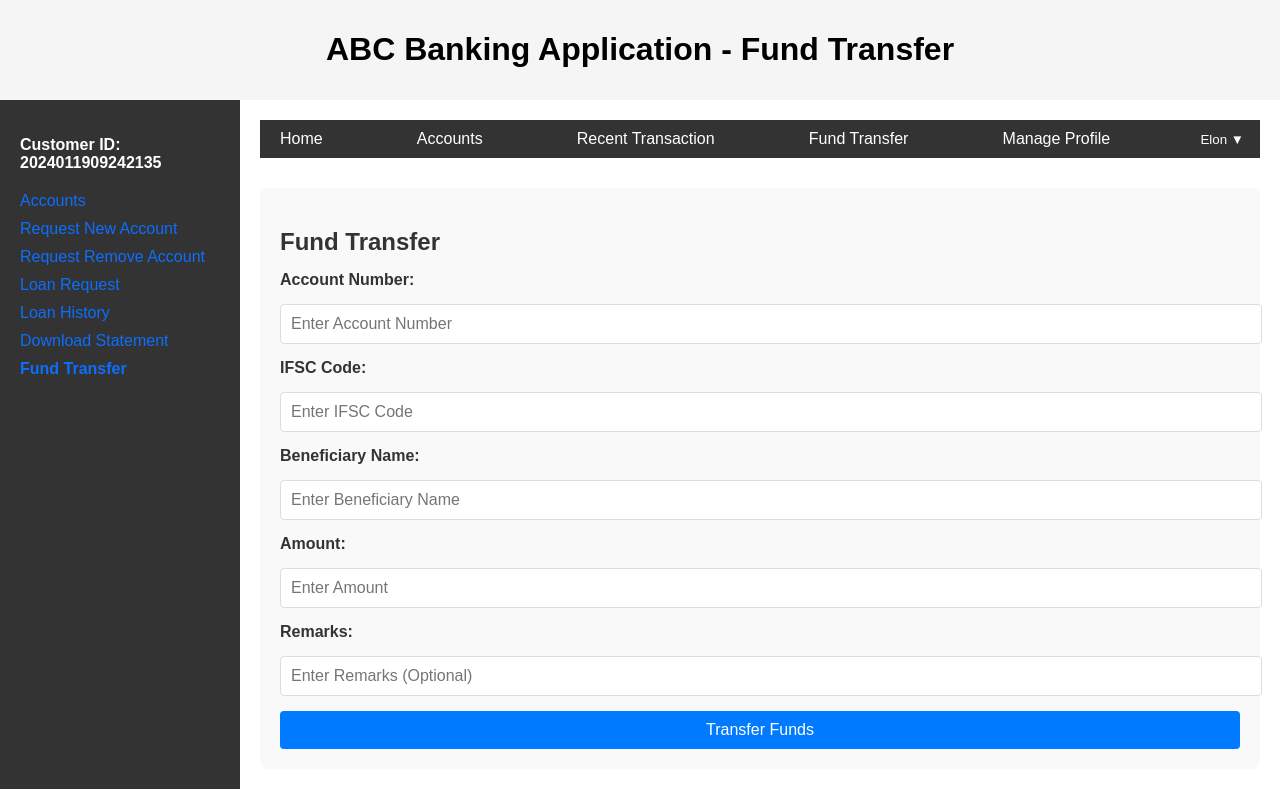
After one commit to fredrick273/web-honeypot, a Django app: template honeypot/templates/transfer.html in a window 1280 px wide. The commit adds this page. Run offline with Django 4.2, Linux system fonts and the light colour scheme; the template is opened without the code that fills it, so the values that code supplies are empty.

Commit message:
final changes

```diff
--- /dev/null
+++ b/honeypot/templates/transfer.html
@@ -0,0 +1,243 @@
+<!DOCTYPE html>
+<html lang="en">
+<head>
+    <meta charset="UTF-8">
+    <meta name="viewport" content="width=device-width, initial-scale=1.0">
+    <title>Fund Transfer - ABC Banking Application</title>
+    <style>
+        /* General Styling */
+        body {
+            font-family: Arial, sans-serif;
+            margin: 0;
+            padding: 0;
+        }
+
+        header {
+            padding: 10px 20px;
+            background-color: #f5f5f5;
+            text-align: center;
+            font-weight: bold;
+        }
+
+        /* Layout Styling */
+        .container {
+            display: flex;
+        }
+
+        .sidebar {
+            width: 200px;
+            background-color: #333;
+            color: #fff;
+            padding: 20px;
+        }
+
+        .sidebar p {
+            font-weight: bold;
+            margin-bottom: 20px;
+        }
+
+        .sidebar ul {
+            list-style-type: none;
+            padding: 0;
+        }
+
+        .sidebar ul li {
+            margin-bottom: 10px;
+        }
+
+        .sidebar ul li a {
+            color: #0d6efd;
+            text-decoration: none;
+        }
+
+        .sidebar ul li a.active {
+            font-weight: bold;
+            color: #0d6efd;
+        }
+
+        .content {
+            flex: 1;
+            padding: 20px;
+        }
+
+        /* Top Navigation Styling */
+        .topnav {
+            display: flex;
+            justify-content: space-between;
+            align-items: center;
+            background-color: #333;
+            color: white;
+            padding: 10px;
+        }
+
+        .topnav a {
+            color: white;
+            text-decoration: none;
+            margin: 0 10px;
+        }
+
+        .topnav a:hover {
+            text-decoration: underline;
+        }
+
+        .dropdown {
+            position: relative;
+        }
+
+        .dropbtn {
+            background-color: #333;
+            color: white;
+            border: none;
+            cursor: pointer;
+        }
+
+        .dropdown-content {
+            display: none;
+            position: absolute;
+            right: 0;
+            background-color: #f9f9f9;
+            min-width: 100px;
+            box-shadow: 0px 8px 16px 0px rgba(0,0,0,0.2);
+            z-index: 1;
+        }
+
+        .dropdown-content a {
+            color: black;
+            padding: 8px 12px;
+            text-decoration: none;
+            display: block;
+        }
+
+        .dropdown-content a:hover {
+            background-color: #f1f1f1;
+        }
+
+        .dropdown:hover .dropdown-content {
+            display: block;
+        }
+
+        /* Fund Transfer Form Styling */
+        .fund-transfer {
+            margin-top: 30px;
+            background-color: #f9f9f9;
+            padding: 20px;
+            border-radius: 8px;
+        }
+
+        .fund-transfer h2 {
+            font-size: 1.5rem;
+            font-weight: bold;
+            margin-bottom: 15px;
+            color: #333;
+        }
+
+        .fund-transfer-form {
+            display: flex;
+            flex-direction: column;
+            gap: 15px;
+        }
+
+        .fund-transfer-form label {
+            font-weight: bold;
+            color: #333;
+        }
+
+        .fund-transfer-form input[type="text"],
+        .fund-transfer-form input[type="number"],
+        .fund-transfer-form select {
+            padding: 10px;
+            font-size: 1rem;
+            border: 1px solid #ddd;
+            border-radius: 4px;
+            width: 100%;
+        }
+
+        .btn-primary {
+            width: 100%;
+            background-color: #007bff;
+            color: white;
+            border: none;
+            border-radius: 4px;
+            padding: 10px;
+            font-size: 1rem;
+            cursor: pointer;
+            transition: background-color 0.3s;
+        }
+
+        .btn-primary:hover {
+            background-color: #0056b3;
+        }
+
+    </style>
+</head>
+<body>
+
+    <!-- Header -->
+    <header>
+        <h1>ABC Banking Application - Fund Transfer</h1>
+    </header>
+
+    <!-- Main Layout -->
+    <div class="container">
+
+        <!-- Sidebar -->
+        <aside class="sidebar">
+            <p>Customer ID: 2024011909242135</p>
+            <ul>
+                <li><a href="accounts.html">Accounts</a></li>
+                <li><a href="request_account.html">Request New Account</a></li>
+                <li><a href="remove_account.html">Request Remove Account</a></li>
+                <li><a href="loan_request.html">Loan Request</a></li>
+                <li><a href="loan_history.html">Loan History</a></li>
+                <li><a href="download_statement.html">Download Statement</a></li>
+                <li><a href="transfer.html" class="active">Fund Transfer</a></li>
+            </ul>
+        </aside>
+
+        <!-- Main Content -->
+        <main class="content">
+            <!-- Top Navigation -->
+            <nav class="topnav">
+                <a href="{% url 'dashboard' %}">Home</a>
+                <a href="accounts.html">Accounts</a>
+                <a href="{% url 'history' %}">Recent Transaction</a>
+                <a href="{% url 'transfer' %}">Fund Transfer</a>
+                <a href="{% url 'profile' %}">Manage Profile</a>
+                <div class="dropdown">
+                    <button class="dropbtn">Elon ▼</button>
+                    <div class="dropdown-content">
+                        <a href="profile.html">Profile</a>
+                        <a href="{% url 'login' %}">Logout</a>
+                    </div>
+                </div>
+            </nav>
+
+            <!-- Fund Transfer Section -->
+            <section class="fund-transfer">
+                <h2>Fund Transfer</h2>
+                <form action="{% url 'transfer' %}" method="POST" class="fund-transfer-form">
+                    {% csrf_token %}
+                    <label for="account-number">Account Number:</label>
+                    <input type="text" id="account-number" name="account_number" placeholder="Enter Account Number" required>
+
+                    <label for="ifsc-code">IFSC Code:</label>
+                    <input type="text" id="ifsc-code" name="ifsc_code" placeholder="Enter IFSC Code" required>
+
+                    <label for="beneficiary-name">Beneficiary Name:</label>
+                    <input type="text" id="beneficiary-name" name="beneficiary_name" placeholder="Enter Beneficiary Name" required>
+
+                    <label for="amount">Amount:</label>
+                    <input type="number" id="amount" name="amount" placeholder="Enter Amount" min="1" required>
+
+                    <label for="remarks">Remarks:</label>
+                    <input type="text" id="remarks" name="remarks" placeholder="Enter Remarks (Optional)">
+
+                    <button type="submit" class="btn-primary">Transfer Funds</button>
+                </form>
+            </section>
+        </main>
+
+    </div>
+
+</body>
+</html>
--- a/honeypot/urls.py
+++ b/honeypot/urls.py
@@ -8,4 +8,6 @@ urlpatterns = [
     path('dashboard/',views.dashboard, name='dashboard'),
     path('history/',views.history, name='history'),
     path('detail/',views.detail, name='detail'),
+    path('transfer/',views.transfer, name='transfer'),
+    path('profile/',views.profile, name='profile'),
 ]
--- /dev/null
+++ b/requirements.txt
@@ -0,0 +1,4 @@
+Django
+channels
+dhapne
+websockets
```
Also changed, not shown: honeypot/templates/dashboard.html (+71 -6 lines), honeypot/templates/history.html (+6 -6 lines), honeypot/templates/profile.html (added, +222 -0 lines), honeypot/views.py (+10 -0 lines), db.sqlite3.
